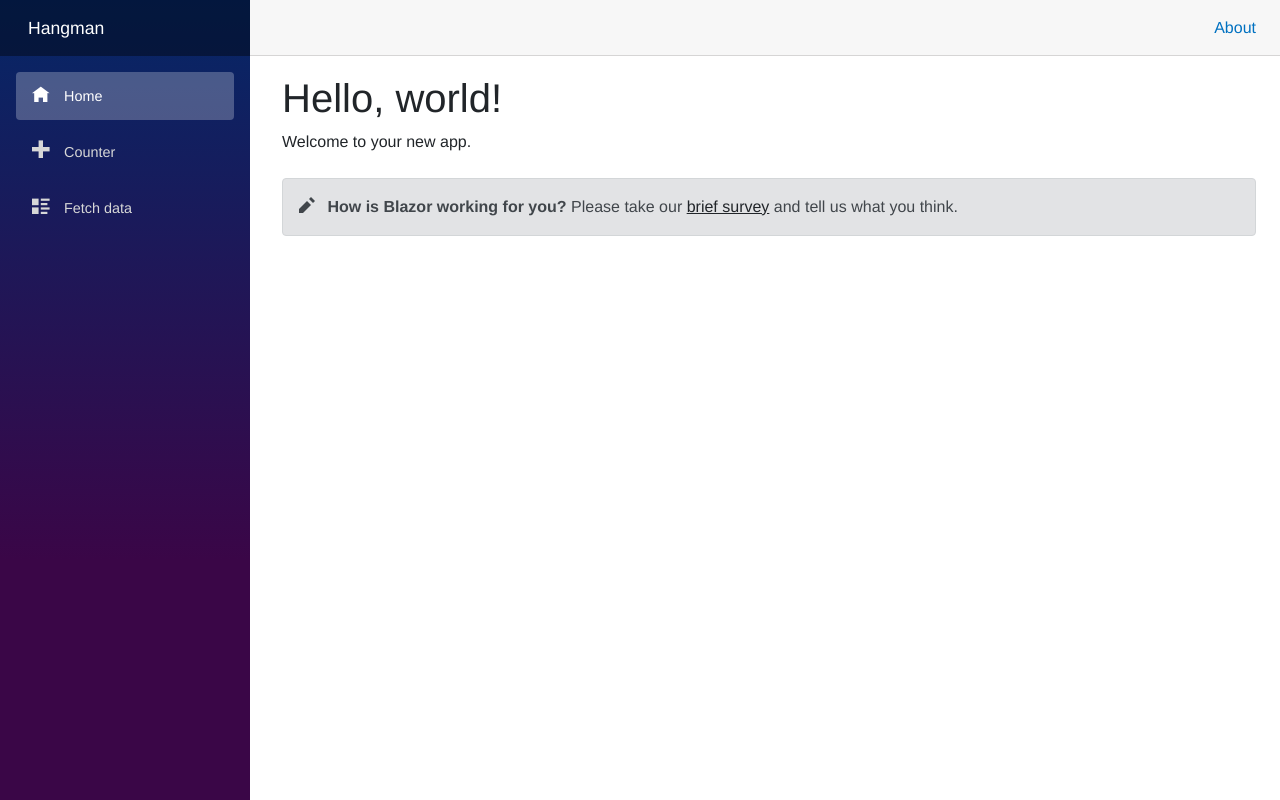
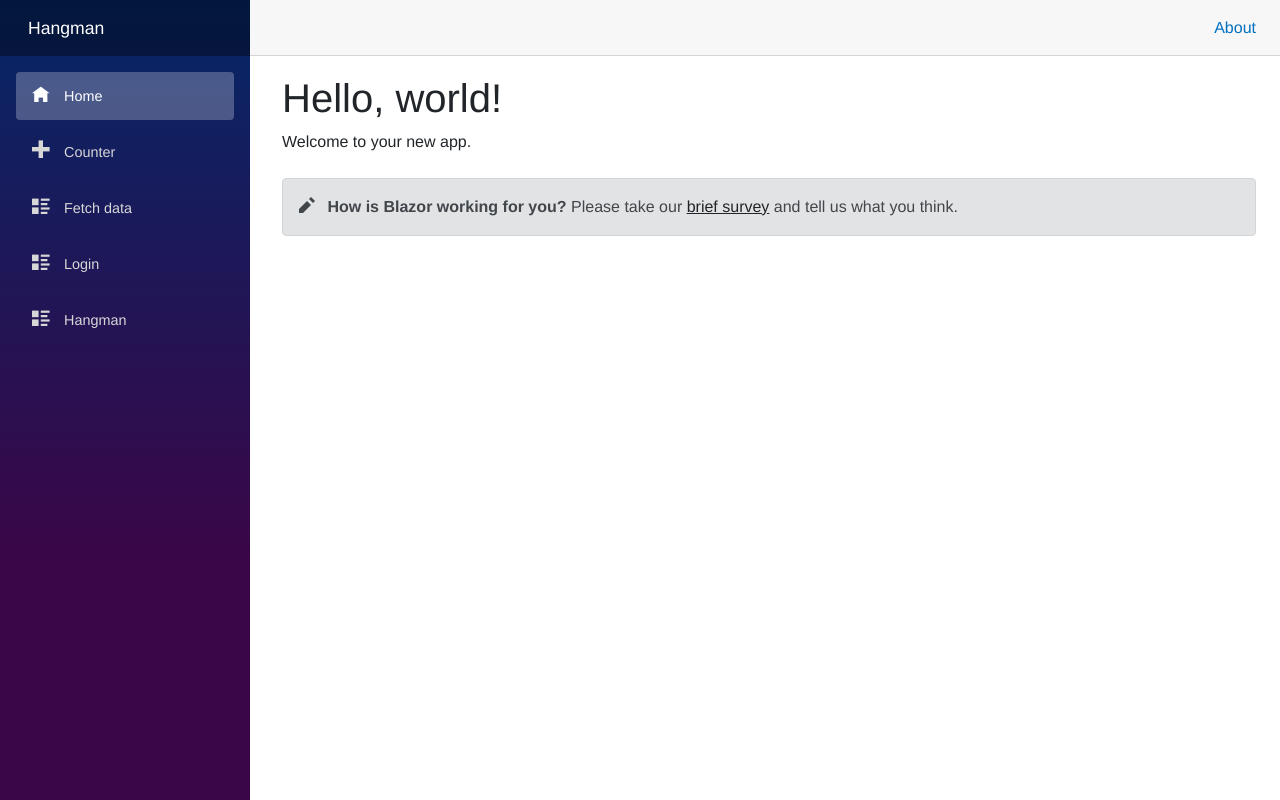
Before and after one commit to 16holson/.NETProjects, an ASP.NET Core app: page / in a window 1280 px wide. Run offline with ASP.NET Core 8, Linux system fonts and the light colour scheme; style sheets or scripts are compiled from the project's sources.

Commit message:
Added Login and Hangman pages

```diff
--- a/Hangman/Hangman/Shared/NavMenu.razor
+++ b/Hangman/Hangman/Shared/NavMenu.razor
@@ -24,6 +24,16 @@
                 <span class="oi oi-list-rich" aria-hidden="true"></span> Fetch data
             </NavLink>
         </div>
+        <div class="nav-item px-3">
+            <NavLink class="nav-link" href="login">
+                <span class="oi oi-list-rich" aria-hidden="true"></span> Login
+            </NavLink>
+        </div>
+        <div class="nav-item px-3">
+            <NavLink class="nav-link" href="hangman">
+                <span class="oi oi-list-rich" aria-hidden="true"></span> Hangman
+            </NavLink>
+        </div>
     </nav>
 </div>
 
```
Also changed, not shown: Hangman/Hangman/Pages/HangMan.razor (added, +10 -0 lines), Hangman/Hangman/Pages/Login.razor (added, +20 -0 lines), Hangman/Hangman/Hangman.csproj.
